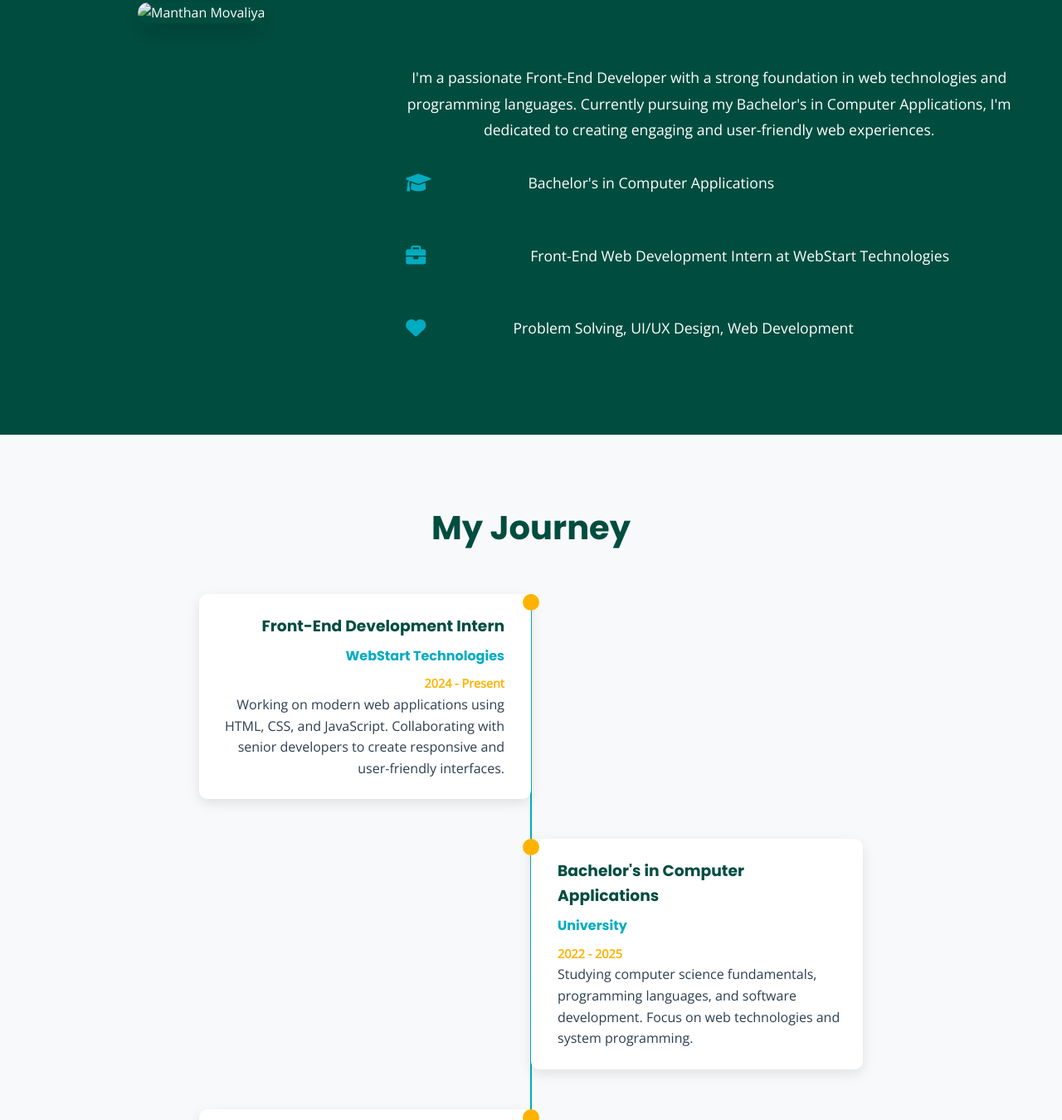
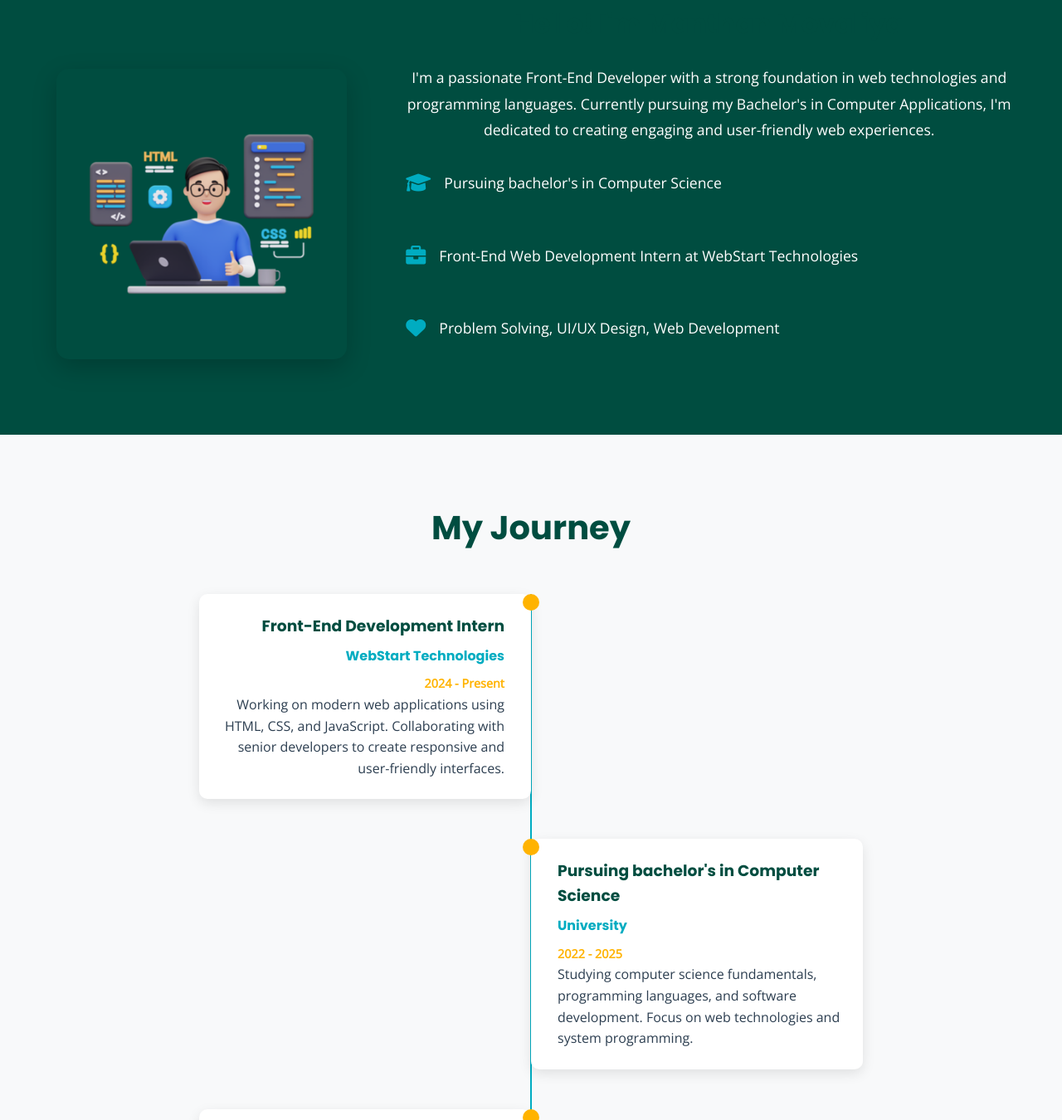
Before and after one commit to Manthan29-code/PRODIGY_WD_04, a plain HTML site: page about.html in a window 1280 px wide. Shown: the part 242-1592 px from the top of the page at 83% size. Drawn offline with nearby package versions, Linux system fonts and the light colour scheme.

Commit message:
add all images

```diff
--- a/about.html
+++ b/about.html
@@ -35,7 +35,7 @@
             <h1>About Me</h1>
             <div class="about-content">
                 <div class="about-image">
-                    <img src="/placeholder.svg?height=400&width=350" alt="Manthan Movaliya" class="about-profile-img">
+                    <img src="/assets/Person.webp" alt="Manthan Movaliya" class="about-profile-img">
                 </div>
                 <div class="about-text">
                     <h2>Hello! I'm Manthan Movaliya</h2>
@@ -43,15 +43,15 @@
 
                     <div class="about-details">
                         <div class="detail-item">
-                            <h3><i class="fas fa-graduation-cap"></i> Education</h3>
-                            <p>Bachelor's in Computer Applications</p>
+                            <h3><i class="fas fa-graduation-cap"></i> </h3>
+                            <p>Pursuing bachelor's in Computer Science</p>
                         </div>
                         <div class="detail-item">
-                            <h3><i class="fas fa-briefcase"></i> Experience</h3>
+                            <h3><i class="fas fa-briefcase"></i> </h3>
                             <p>Front-End Web Development Intern at WebStart Technologies</p>
                         </div>
                         <div class="detail-item">
-                            <h3><i class="fas fa-heart"></i> Interests</h3>
+                            <h3><i class="fas fa-heart"></i> </h3>
                             <p>Problem Solving, UI/UX Design, Web Development</p>
                         </div>
                     </div>
@@ -77,7 +77,7 @@
                 <div class="timeline-item">
                     <div class="timeline-dot"></div>
                     <div class="timeline-content">
-                        <h3>Bachelor's in Computer Applications</h3>
+                        <h3>Pursuing bachelor's in Computer Science</h3>
                         <h4>University</h4>
                         <span class="timeline-date">2022 - 2025</span>
                         <p>Studying computer science fundamentals, programming languages, and software development. Focus on web technologies and system programming.</p>
--- a/css/style.css
+++ b/css/style.css
@@ -264,6 +264,7 @@ h1, h2, h3, h4, h5, h6 {
 }
 
 .about-profile-img {
+    margin-top: 80px;
     width: 100%;
     max-width: 350px;
     border-radius: 15px;
```
Also changed, not shown: assets/Person.webp (added).
